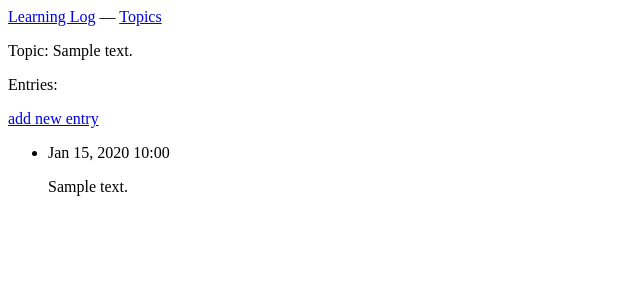
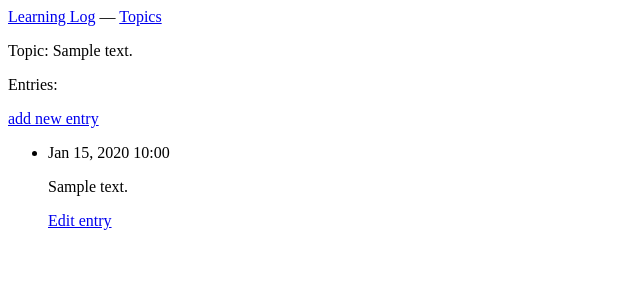
Before and after one commit to KodokuOdius/ServerPractical, a Django app: page /topics/1/ in a window 1280 px wide. Shown: the top 300 px of the page, without its empty margins (0-640 px from the left). Run offline with Django 5.2, Linux system fonts and the light colour scheme; tables that the repository leaves empty hold one stand-in row (values such as "Sample post").

Commit message:
mod: add edit entry

```diff
--- a/learning_log/learning_logs/templates/learning_logs/topic.html
+++ b/learning_log/learning_logs/templates/learning_logs/topic.html
@@ -10,6 +10,9 @@
     <li>
         <p>{{ entry.date_added|date:'M d, Y H:i' }}</p>
         <p>{{ entry.text|linebreaks }}</p>
+        <p>
+            <a href="{% url 'learning_logs:edit_entry' entry.id %}">Edit entry</a>
+        </p>
     </li>
     {% empty %}
     <li>There are no entries for this topic yet ¯\_(ツ)_/¯</li>
--- a/learning_log/learning_logs/urls.py
+++ b/learning_log/learning_logs/urls.py
@@ -10,4 +10,5 @@ urlpatterns = [
     path('topics/<int:topic_id>/', views.topic, name='topic'),
     path('new_topic/', views.new_topic, name='new_topic'),
     path('new_entry/<int:topic_id>/', views.new_entry, name='new_entry'),
+    path('edit_entry/<int:entry_id>/', views.edit_entry, name='edit_entry'),
 ]
--- a/learning_log/learning_logs/views.py
+++ b/learning_log/learning_logs/views.py
@@ -1,5 +1,5 @@
 from django.shortcuts import render, redirect
-from .models import Topic
+from .models import Topic, Entry
 from .forms import TopicForm, EntryForm
 
 
@@ -56,3 +56,20 @@ def new_entry(request, topic_id):
     # Вывести пустую или недействительную форму.
     context = {'topic': topic, 'form': form}
     return render(request, 'learning_logs/new_entry.html', context)
+
+
+def edit_entry(request, entry_id):
+    """Редактирует существующую запись."""
+    entry = Entry.objects.get(id=entry_id)
+    topic = entry.topic
+    if request.method != 'POST':
+        # Исходный запрос; форма заполняется данными текущей записи.
+        form = EntryForm(instance=entry)
+    else:
+        # Отправка данных POST; обработать данные.
+        form = EntryForm(instance=entry, data=request.POST)
+        if form.is_valid():
+            form.save()
+            return redirect('learning_logs:topic', topic_id=topic.id)
+    context = {'entry': entry, 'topic': topic, 'form': form}
+    return render(request, 'learning_logs/edit_entry.html', context)
```
Also changed, not shown: learning_log/learning_logs/templates/learning_logs/edit_entry.html (added, +10 -0 lines).
